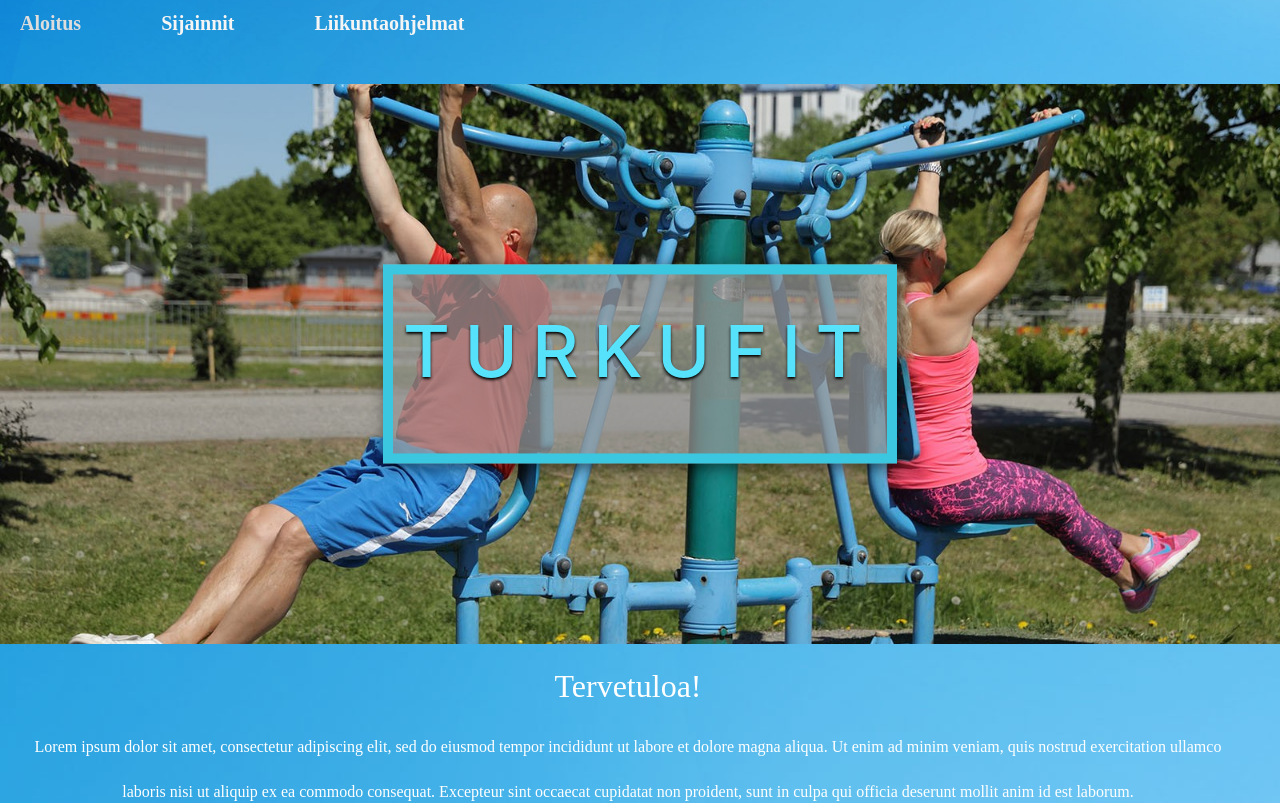
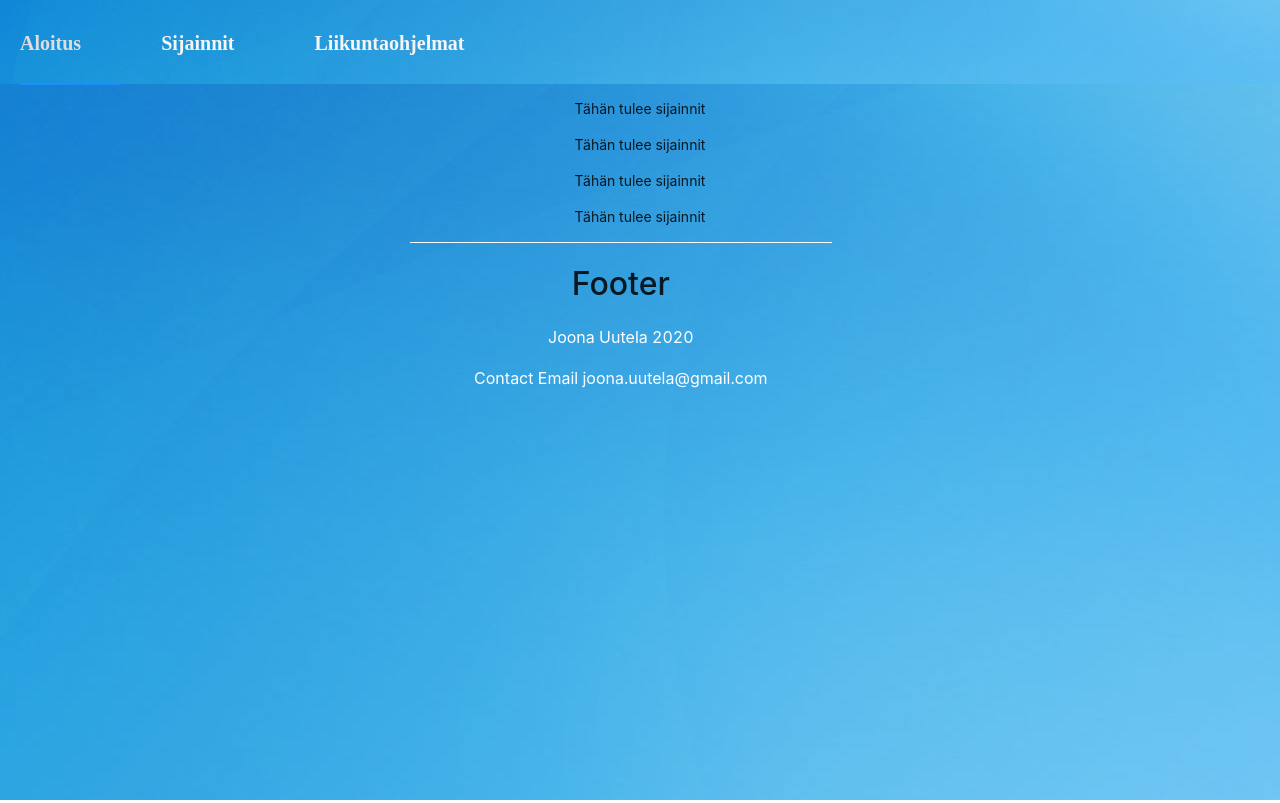
Before and after one commit to joonauutela/liikkuvaturku, a React (Create React App) app: page /locations in a window 1280 px wide. Shown: the top 803 px of the page. Built offline with nearby package versions, Linux system fonts and the light colour scheme; a web font is replaced by a local one.

Commit message:
Added routes

```diff
--- a/package.json
+++ b/package.json
@@ -10,9 +10,11 @@
     "@types/node": "^12.12.41",
     "@types/react": "^16.9.35",
     "@types/react-dom": "^16.9.8",
+    "antd": "^4.2.4",
     "eslint": "^6.6.0",
     "react": "^16.13.1",
     "react-dom": "^16.13.1",
+    "react-router-dom": "^5.2.0",
     "react-scripts": "3.4.1",
     "typescript": "^3.7.5"
   },
@@ -39,6 +41,7 @@
     ]
   },
   "devDependencies": {
+    "@types/react-router-dom": "^5.1.5",
     "@typescript-eslint/eslint-plugin": "^2.34.0",
     "@typescript-eslint/parser": "^2.34.0"
   }
--- a/src/App.css
+++ b/src/App.css
@@ -17,7 +17,6 @@
 }
 
 .content {
-
 padding-top: 0px;
 }
 
@@ -31,7 +30,6 @@
   }
 
   .button {
-    margin-top: 3em;
     width: 20%;
     height: 15%;
     font-size: 2vmin;
--- a/src/App.tsx
+++ b/src/App.tsx
@@ -2,15 +2,29 @@
 import React from "react";
 import Header from './components/Header';
 import Home from './views/Home';
+import Locations from './views/Locations';
 import Footer from './components/Footer';
+import {
+    BrowserRouter as Router,
+    Switch, Route
+} from "react-router-dom";
 
 const App: React.FC = () => {
     return (
-        <div className="App">
-            <Header />
-            <Home />
-            <Footer />
-        </div>
+        <Router>
+            <div className="App">
+                <Header />
+                <Switch>
+                    <Route path="/locations">
+                        <Locations />
+                    </Route>
+                    <Route path="/">
+                        <Home />
+                    </Route>
+                </Switch>
+                <Footer />
+            </div>
+        </Router>
     );
 };
 
--- a/src/components/Header.tsx
+++ b/src/components/Header.tsx
@@ -1,18 +1,26 @@
 import React from 'react';
 import { Menu } from 'antd';
 import '../styles/header.css';
+import { Link } from "react-router-dom";
 
 const Header: React.FC = () => {
     return (
         <Menu mode="horizontal" className="nav-container">
-            <Menu.Item className="link">
+            <Menu.Item>
+                <Link to="/" className="link">
                     Aloitus
+                    </Link>
             </Menu.Item>
-            <Menu.Item className="link">
+            <Menu.Item>
+                <Link to="/locations" className="link">
                     Sijainnit
+                    </Link>
             </Menu.Item>
-            <Menu.Item className="link">
+
+            <Menu.Item>
+                <Link to="/" className="link">
                     Liikuntaohjelmat
+                    </Link>
             </Menu.Item>
         </Menu>
 
--- /dev/null
+++ b/src/views/Locations.tsx
@@ -0,0 +1,17 @@
+import React from 'react';
+import '../App.css';
+
+const Locations: React.FC = () => {
+    return (
+        <div className="content">
+
+            <p></p>
+            <p>Tähän tulee sijainnit</p>
+            <p>Tähän tulee sijainnit</p>
+            <p>Tähän tulee sijainnit</p>
+            <p>Tähän tulee sijainnit</p>
+        </div>
+    );
+};
+
+export default Locations;
```
Also changed, not shown: 1 other file (tests, documents, lock files or other folders). Lines whose indentation alone changed are shown as unchanged.
